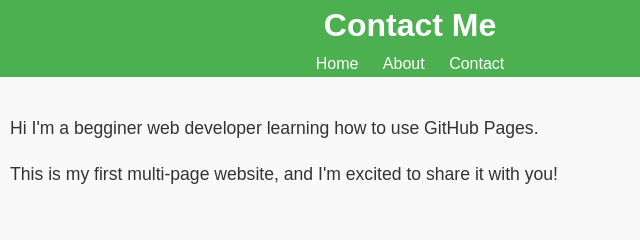
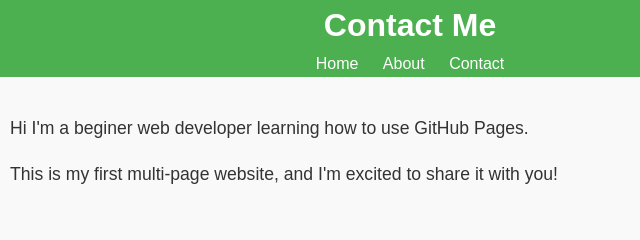
Before and after one commit to Cse25-200/mygithub-page, a plain HTML site: page about.html in a window 1280 px wide. Shown: the top 240 px of the page, 230-870 px from the left. Drawn offline with Linux system fonts and the light colour scheme.

Commit message:
edited a word

```diff
--- a/about.html
+++ b/about.html
@@ -21,7 +21,7 @@
     </header>
 
     <main>
-      <p>Hi I'm a begginer web developer learning how to use GitHub Pages.</p>
+      <p>Hi I'm a beginer web developer learning how to use GitHub Pages.</p>
 	  <p>This is my first multi-page website, and I'm excited to share it with you!</p>
 
     </main>
```
